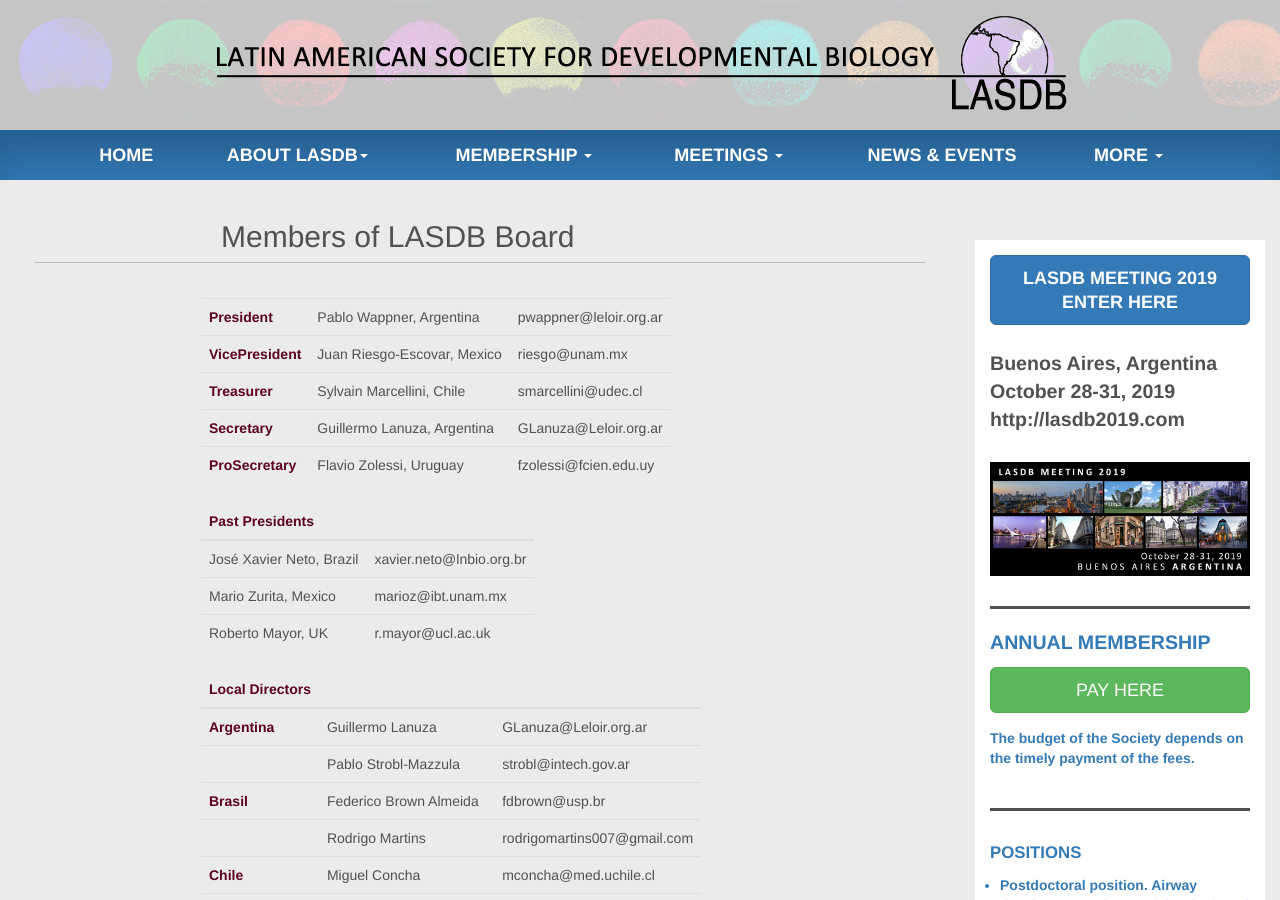
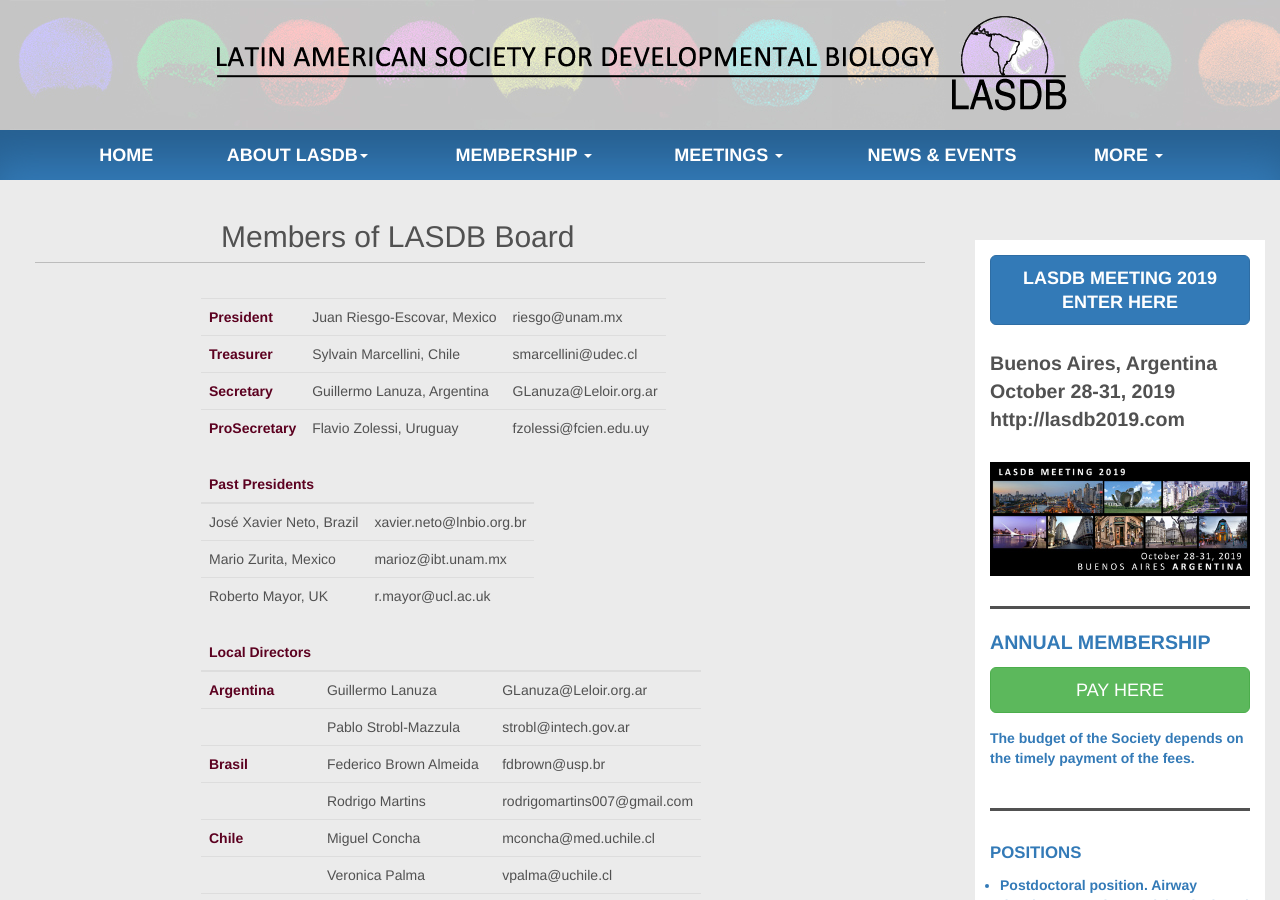
Before and after one commit to lasdb/lasdb.github.io, a Jekyll site: the page built from pages/board.html, in a window 1280 px wide and 900 px high. Built offline with Jekyll 4.4.1, drawn with Linux system fonts in a browser that asks for light colours; nearby versions of some CDN libraries.

Commit message:
Update board.html

```diff
--- a/pages/board.html
+++ b/pages/board.html
@@ -9,11 +9,6 @@
             <tbody>
                 <tr>
                     <td class="board-position">President</td>
-                    <td>Pablo Wappner, Argentina</td>
-                    <td>pwappner@leloir.org.ar</td>
-                </tr>
-                <tr>
-                    <td class="board-position">VicePresident</td>
                     <td>Juan Riesgo-Escovar, Mexico</td>
                     <td>riesgo@unam.mx</td>
                 </tr>
```
